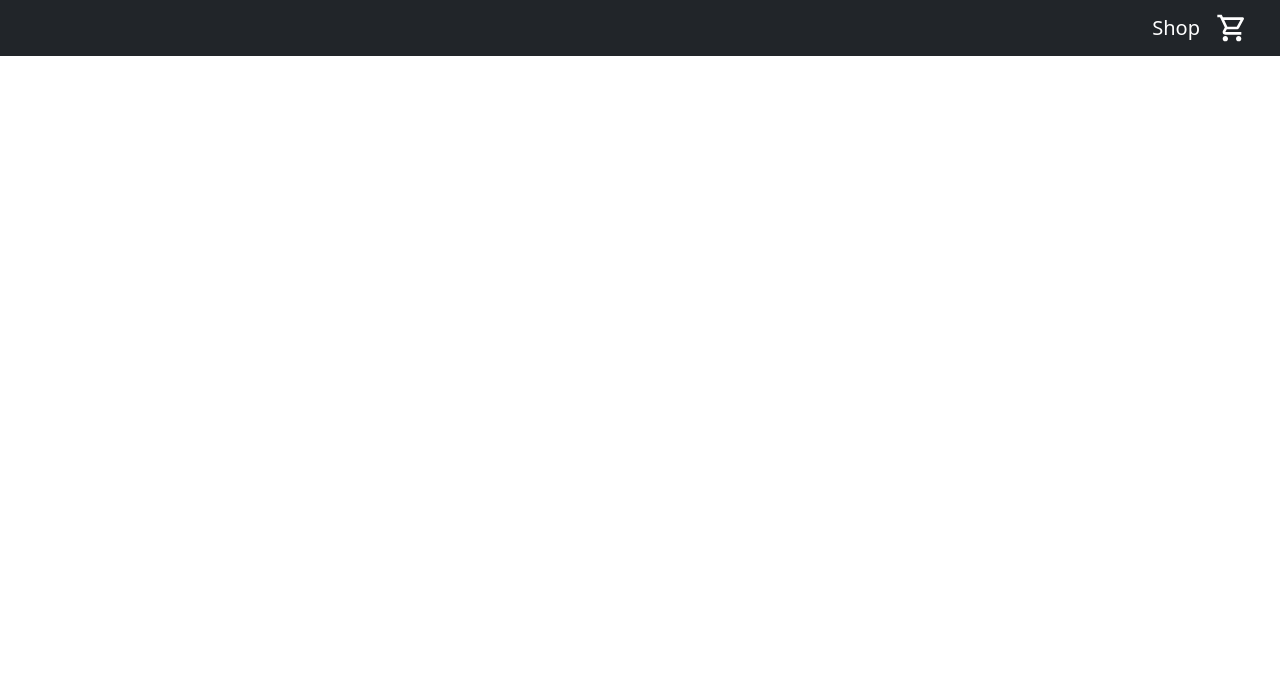
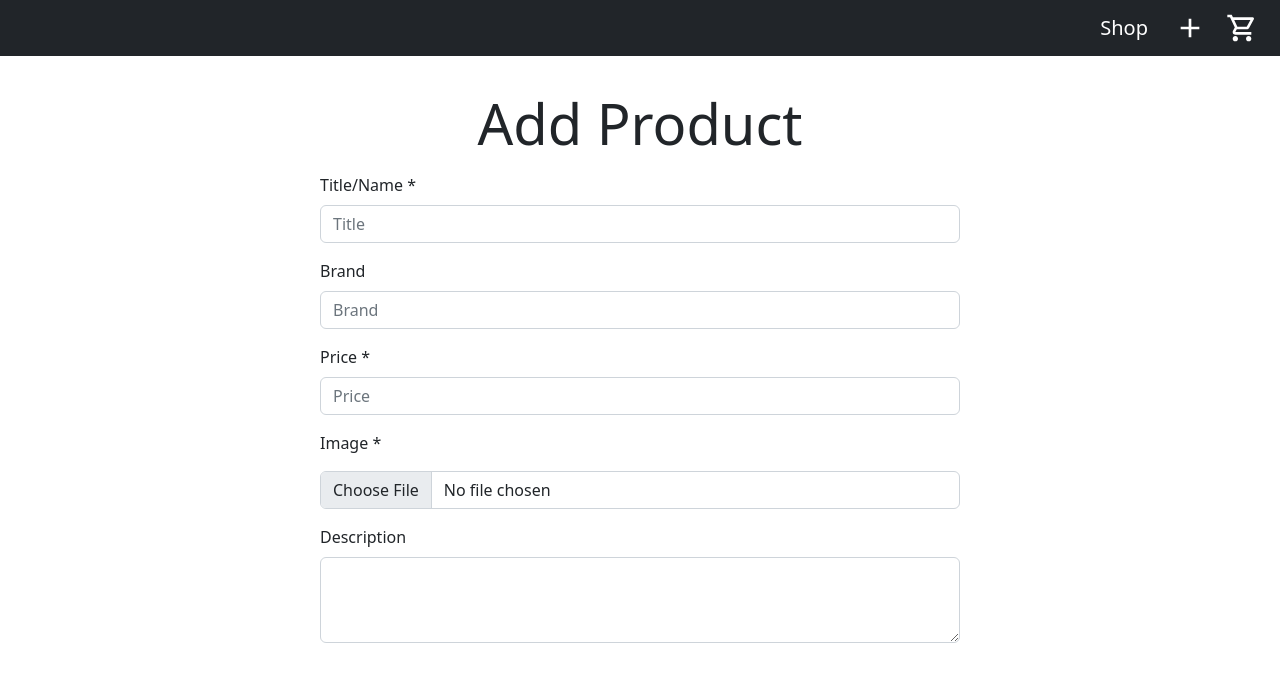
Before and after one commit to Abdurrehman2021-CS-44/e-commerce, a React (Create React App) app: page /add in a window 1280 px wide. Before the commit this address had no page. Shown: the top 682 px of the page. Built offline with nearby package versions, Linux system fonts and the light colour scheme.

Commit message:
Design the add product component

```diff
--- a/src/App.css
+++ b/src/App.css
@@ -197,3 +197,11 @@ input {
 .individual-stars {
     padding-left: 12px;
 }
+
+.add-product {
+    padding: 7% 25%;
+}
+
+.form-control {
+    text-align: left;
+}
--- /dev/null
+++ b/src/components/AddProduct.js
@@ -0,0 +1,34 @@
+const AddProduct = () => {
+    return (
+        <>
+            <div className="add-product">
+                <h1 className="display-4 text-center">Add Product</h1>
+                <div className="my-3">
+                    <label for="title" className="form-label">Title/Name *</label>
+                    <input type="text" className="form-control text-left" id="title" placeholder="Title"/>
+                </div>
+                <div className="my-3">
+                    <label for="brand" className="form-label">Brand </label>
+                    <input type="text" className="form-control" id="brand" placeholder="Brand"/>
+                </div>
+                <div className="my-3">
+                    <label for="price" className="form-label">Price *</label>
+                    <input type="text" className="form-control" id="price" placeholder="Price"/>
+                </div>
+
+                <p>Image *</p>
+                <div class="input-group mb-3">
+                    {/* <label class="input-group-text" for="inputGroupFile01">Upload</label> */}
+                    <input type="file" class="form-control" id="image" />
+                </div>
+
+                <div className="mb-3">
+                    <label for="description" className="form-label">Description</label>
+                    <textarea className="form-control" id="description" rows="3"></textarea>
+                </div>
+            </div>
+        </>
+    )
+};
+
+export default AddProduct;
--- a/src/components/App.js
+++ b/src/components/App.js
@@ -5,6 +5,7 @@ import Cart from "./Cart"
 import ProductState from "../context/ProductState";
 import Header from "./Header";
 import ProductDetails from "./ProductDetails";
+import AddProduct from "./AddProduct";
 
 const App = () => {
     return (<>
@@ -15,6 +16,7 @@ const App = () => {
                 <Route exact path="/" element={<ProductListing />} />
                 <Route exact path="/cart" element={<Cart />} />
                 <Route exact path="/details/:id" element={<ProductDetails />} />
+                <Route exact path="/add" element={<AddProduct />} />
             </Routes>
         </Main>
         </ProductState>
--- a/src/components/Header.js
+++ b/src/components/Header.js
@@ -1,14 +1,13 @@
 import { Link} from 'react-router-dom';
 import ShoppingCartOutlinedIcon from '@mui/icons-material/ShoppingCartOutlined';
+import AddIcon from '@mui/icons-material/Add';
 
 const Header = () => {
 
     const styling = {
         fontSize: "2rem",
         color: "white",
-        marginLeft: "0",
-        // padding: "0",
-        marginRight: "20px"
+        margin: "0 10px"
     }
 
     const linkStyling = {
@@ -21,6 +20,7 @@ const Header = () => {
             <nav className="navbar fixed-top bg-dark">
                 <div className="container-fluid">
                     <span className="navbar-brand mb-0 ms-auto text-light"><Link to="" style={linkStyling}>Shop</Link></span>
+                    <Link to="/add"><AddIcon style={styling} /></Link>
                     <Link to="/cart"><ShoppingCartOutlinedIcon style={styling}/></Link>
                 </div>
             </nav>
```
